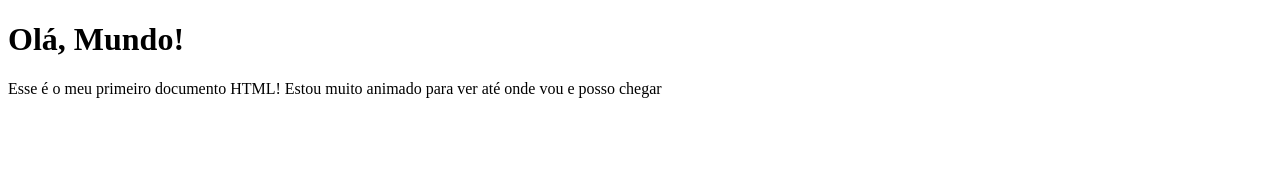
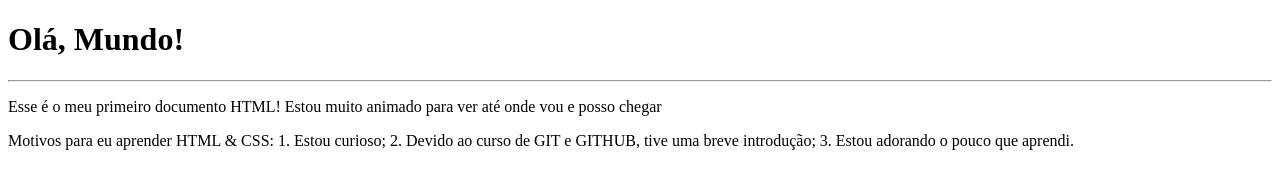
Before and after one commit to JhonathanPb/html-css, a plain HTML site: page exercicios/ex001/index.html in a window 1280 px wide. Drawn offline with Linux system fonts and the light colour scheme.

Commit message:
Update index.html

```diff
--- a/exercicios/ex001/index.html
+++ b/exercicios/ex001/index.html
@@ -7,7 +7,14 @@
 </head>
 <body>
     <h1>Olá, Mundo!</h1>
+    <hr>
     <p>Esse é o meu primeiro documento HTML! Estou muito animado para ver até onde vou e posso chegar</p>
+    <p>Motivos para eu aprender HTML & CSS:
+        1. Estou curioso;
+        2. Devido ao curso de GIT e GITHUB, tive uma breve introdução;
+        3. Estou adorando o pouco que aprendi.
+
+    </p>
 
 </body>
 </html>
```
